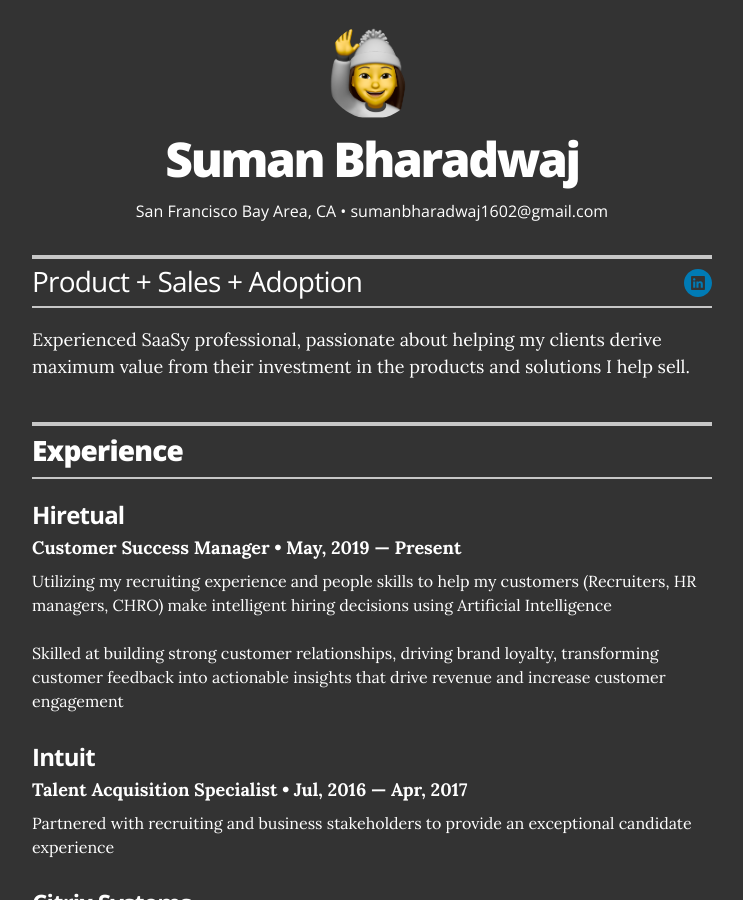
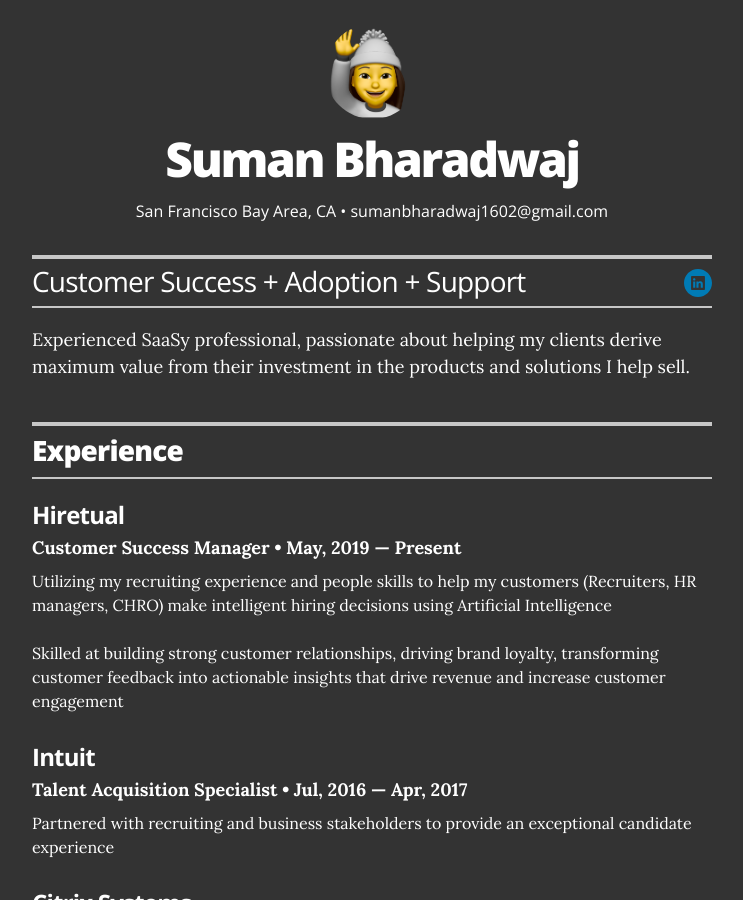
Before and after one commit to sumanbharadwaj/sumanbharadwaj.github.io, a Jekyll site: the page built from index.html, in a window 1280 px wide and 900 px high. Shown: the whole window, without its empty margins (268-1011 px from the left). Built offline with Jekyll 4.4.1, drawn with Linux system fonts in a browser that asks for light colours.

Commit message:
Update _config.yml

```diff
--- a/_config.yml
+++ b/_config.yml
@@ -10,7 +10,7 @@
 
 resume_avatar:                  "true"
 resume_name:                    "Suman Bharadwaj"
-resume_title:                   "Product + Sales + Adoption"
+resume_title:                   "Customer Success + Adoption + Support"
 
 resume_header_contact_info:     "San Francisco Bay Area, CA • sumanbharadwaj1602@gmail.com"
 display_header_contact_info:    "true"
```
